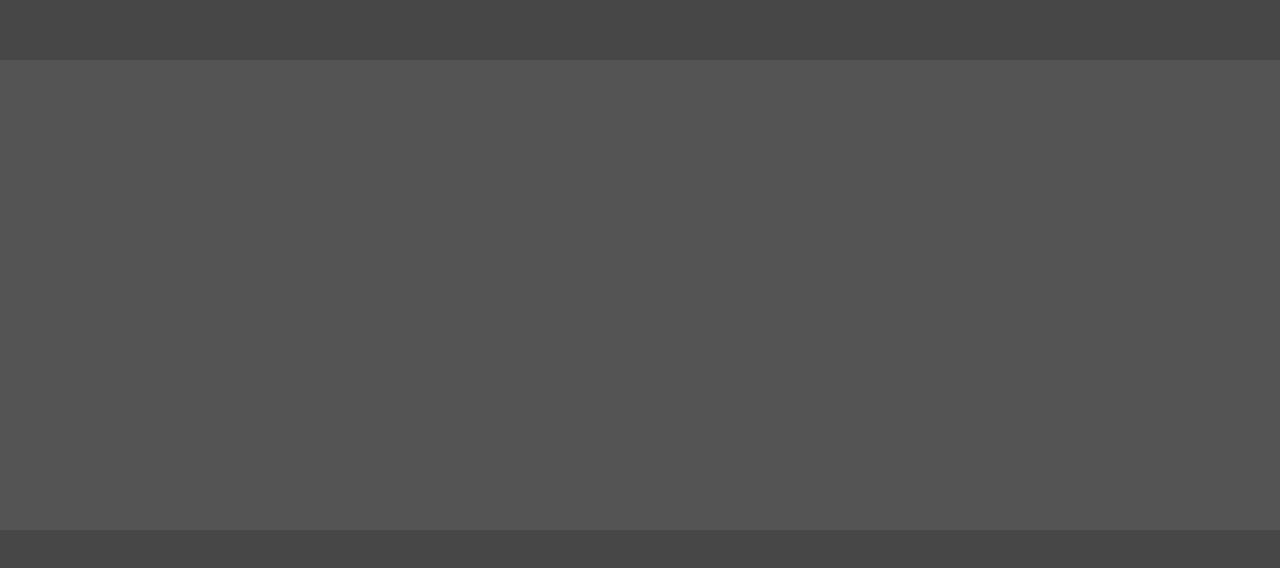
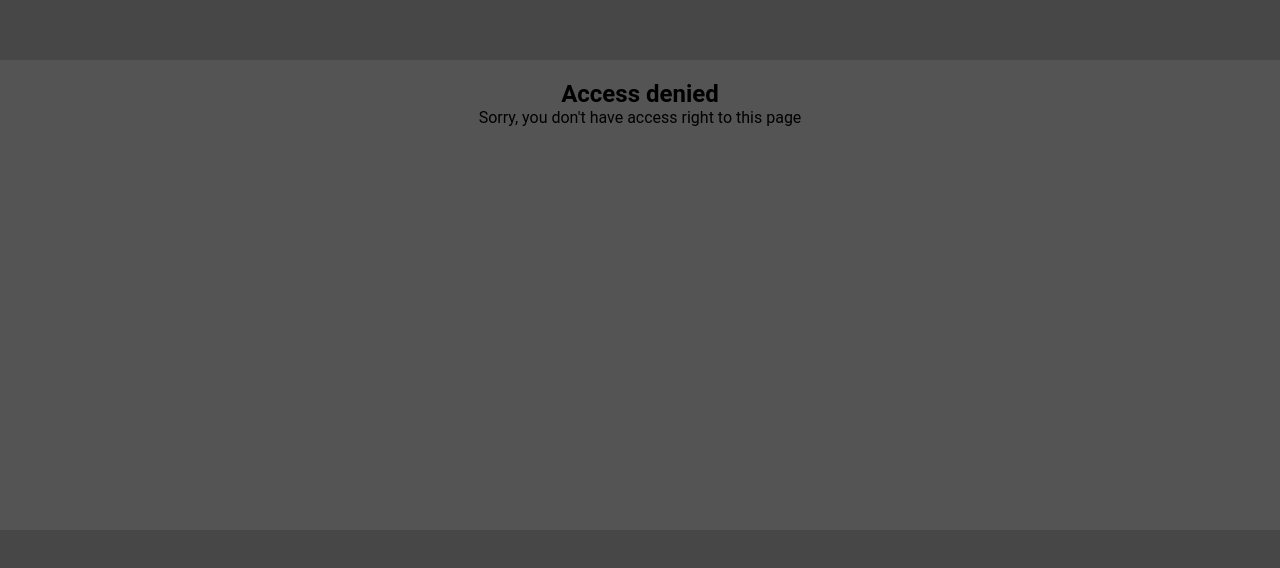
Before and after one commit to Misha158/vue-task, a Vue app: page /forbidden in a window 1280 px wide. Shown: the top 568 px of the page. Built offline with nearby package versions, Linux system fonts and the light colour scheme.

Commit message:
Added protected route

```diff
--- /dev/null
+++ b/src/pages/ForbiddenPage.vue
@@ -0,0 +1,17 @@
+<script setup lang="ts"></script>
+
+<template>
+  <div class="forbidden-page">
+    <h2>Access denied</h2>
+    <p>Sorry, you don't have access right to this page</p>
+  </div>
+</template>
+
+<style scoped>
+.forbidden-page {
+  display: flex;
+  flex-direction: column;
+  align-items: center;
+  justify-content: center;
+}
+</style>
--- a/src/router/index.ts
+++ b/src/router/index.ts
@@ -2,6 +2,7 @@ import Vue from "vue";
 import VueRouter from "vue-router";
 import LoginPage from "../pages/LoginPage.vue";
 import ProfilePage from "../pages/ProfilePage.vue";
+import ForbiddenPage from "../pages/ForbiddenPage.vue";
 
 Vue.use(VueRouter);
 
@@ -19,7 +20,24 @@ const router = new VueRouter({
       name: "profile",
       component: ProfilePage,
     },
+    {
+      path: "/forbidden",
+      name: "forbidden",
+      component: ForbiddenPage,
+    },
   ],
 });
 
+const checkIsAuthorized = () => {
+  const isAuth = localStorage.getItem("auth");
+
+  return isAuth === "true";
+};
+
+router.beforeEach((to, from, next) => {
+  if (to.name !== "forbidden" && to.name !== "home" && !checkIsAuthorized()) {
+    return next({ name: "forbidden" });
+  } else next();
+});
+
 export default router;
--- a/src/store/authModule.ts
+++ b/src/store/authModule.ts
@@ -53,6 +53,7 @@ const authModule: Module<AuthState, RootState> = {
       }
 
       commit("setUserInfo", authUserInfo);
+      localStorage.setItem("auth", "true");
       router.push("/profile");
     },
   },
```
